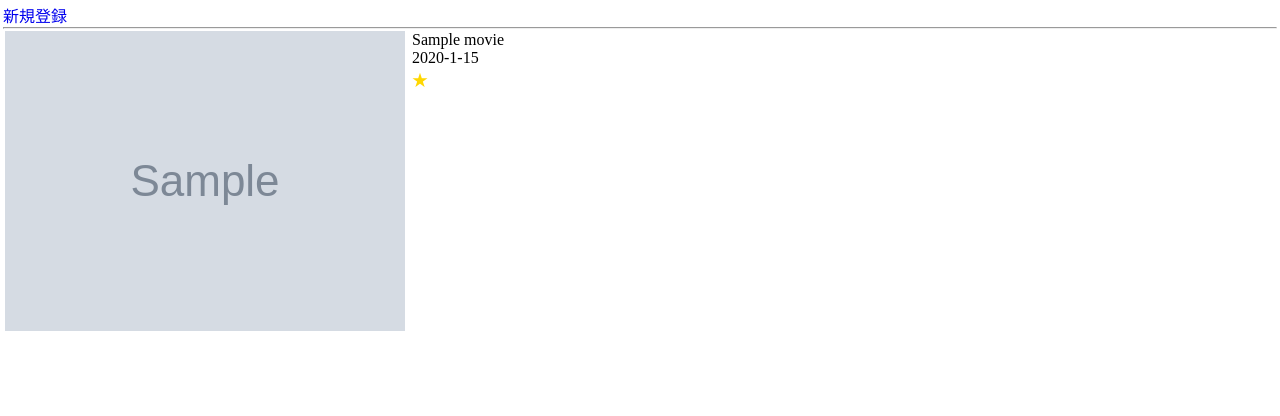
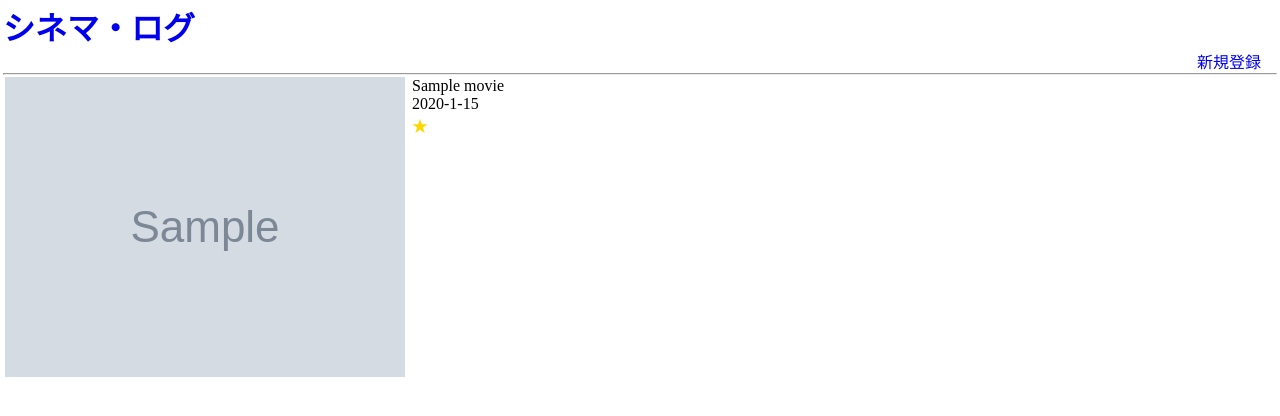
Before and after one commit to muranamihdk/cinemalog, a Django app: page /movies/ in a window 1280 px wide. Shown: the top 416 px of the page. Run offline with Django 3.2, Linux system fonts and the light colour scheme; tables that the repository leaves empty hold one stand-in row (values such as "Sample post"); grey boxes marked "Sample" are stand-in pictures; some libraries are stand-ins or nearby versions.

Commit message:
Modified templates and css

```diff
--- a/cinemalog/logbook/static/logbook/css/main.css
+++ b/cinemalog/logbook/static/logbook/css/main.css
@@ -13,6 +13,16 @@ img { vertical-align:  middle; }
 body {
     margin: 3px 3px 12px 3px;
     padding-bottom: 12px;
+}
+
+.register {
+    width: 5em;
+    margin-left: auto;
+}
+
+ul.pagination {
+    width: 50%;
+    margin-left: auto;
 }
 
 ul.pagination li {
--- a/cinemalog/logbook/templates/movies/detail.html
+++ b/cinemalog/logbook/templates/movies/detail.html
@@ -46,8 +46,9 @@
 </div>
 
 <ul>
+    <li><a href="{{ request.META.HTTP_REFERER }}"><< 戻る</a></li>
+    <li><a href="{% url 'logbook:index' %}">Top</a></li>
     <li><a href="{% url 'logbook:edit' movie.id %}">Edit</a></li>
-    <li><a href="{% url 'logbook:index' %}">Top</a></li>
 </ul>
 
 {% endblock %}
--- a/cinemalog/logbook/templates/movies/index.html
+++ b/cinemalog/logbook/templates/movies/index.html
@@ -3,27 +3,27 @@
 
 {% block content %}
 
-    <ul>
-        <li><a href="{% url 'logbook:add' %}">新規登録</a></li>
-    </ul>
+    <h1><a href="{% url 'logbook:index' %}">シネマ・ログ</a></h1>
+
+        <div class="register"><a href="{% url 'logbook:add' %}">新規登録</a></div>
 
     {% if movie_list %}
 
         {% if is_paginated %}
             <ul class="pagination">
                 {% if page_obj.has_previous %}
-                    <li><a href="{% url 'logbook:index' %}?page={{ page_obj.previous_page_number }}">prev.</a></li>
+                    <li><a href="{% url 'logbook:index' %}?page={{ page_obj.previous_page_number }}">&laquo; prev</a></li>
                 {% endif %}
                 {% for link_page in page_obj.paginator.page_range %}
                     {% if link_page == page_obj.number %}
-                        <li class="active">{{ link_page }}</li>
+                        <li class="active"><b>{{ link_page }}</b></li>
                     {% else %}
                         <li><a href="{% url 'logbook:index' %}?page={{ link_page }}">{{ link_page }}</a></li>
                     {% endif %}
                 {% endfor %}
 
                 {% if page_obj.has_next %}
-                    <li><a href="{% url 'logbook:index' %}?page={{ page_obj.next_page_number }}">next</a></li>
+                    <li><a href="{% url 'logbook:index' %}?page={{ page_obj.next_page_number }}">next &raquo;</a></li>
                 {% endif %}
             </ul>
         {% endif %}
```
Also changed, not shown: cinemalog/logbook/templates/movies/create.html (line endings or trailing spaces).
